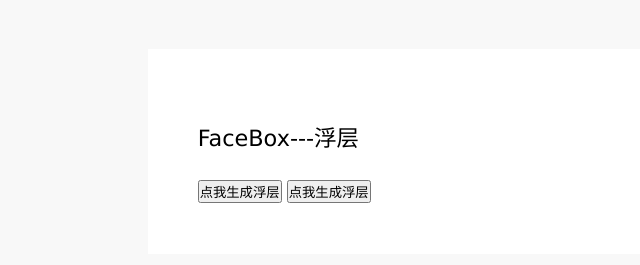
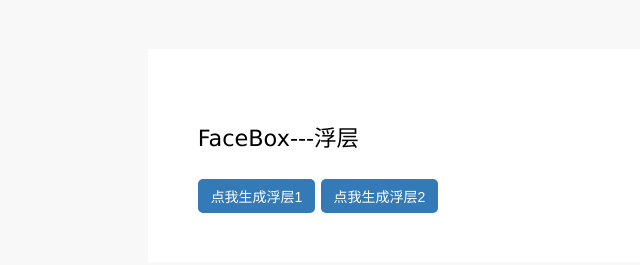
Before and after one commit to Sara2009/blog, a website: page demo/facebox.html in a window 1280 px wide. Shown: the whole page, without its empty margins (0-640 px from the left). Drawn offline with Linux system fonts and the light colour scheme.

Commit message:
facebox的demo页面样式的一个小bug

```diff
--- a/demo/facebox.html
+++ b/demo/facebox.html
@@ -12,8 +12,8 @@
 	<div class="inner">
 		<div class="content">
 			<h1>FaceBox---浮层</h1>
-			<button id='modal1' class="btn">点我生成浮层</button>
-			<button id='modal2' class="btn" data-modal-id="modal2-data" data-ui-type="facebox">点我生成浮层</button>
+			<button id='modal1' class="btn-default">点我生成浮层1</button>
+			<button id='modal2' class="btn-default" data-modal-id="modal2-data" data-ui-type="facebox">点我生成浮层2</button>
 			<div class="modal fade" id="modal1-data">
 				<div class="modal-dialog">
 				    <div class="modal-content">
@@ -26,7 +26,7 @@
 				        	<p>One fine body1&hellip;</p>
 				      	</div>
 				      	<div class="modal-footer">
-				        	<button type="button" class="btn btn-default btn-cancle">Close</button>
+				        	<button type="button" class="btn-default btn-cancle">Close</button>
 				    	</div>
 					</div><!-- /.modal-content -->
 				</div><!-- /.modal-dialog -->
```
